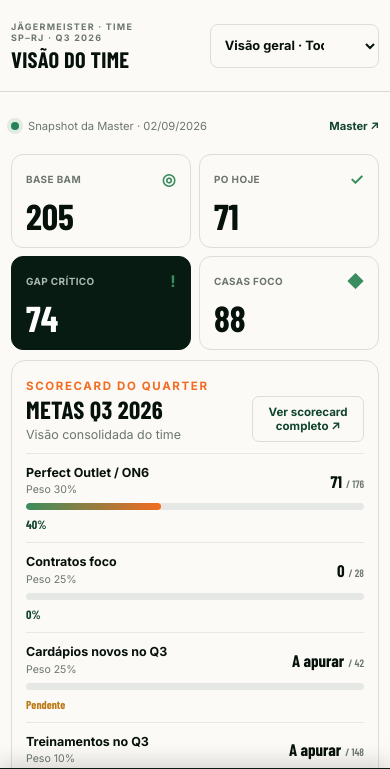
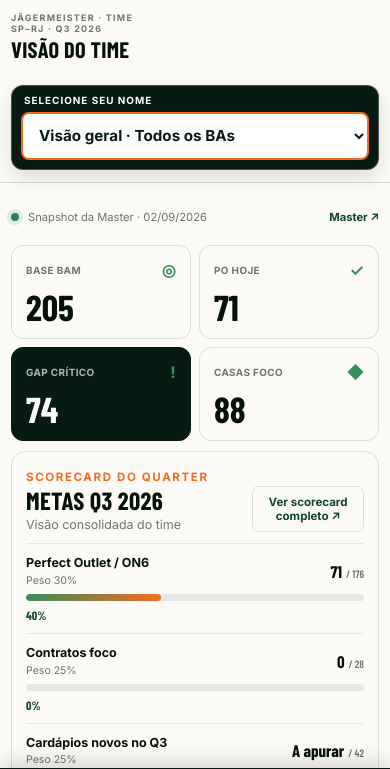
Before and after one commit to Brunopassamonti/ontrade, a plain HTML site: page index.html in a window 390 px wide. Shown: the top 769 px of the page. Drawn offline with nearby package versions, Linux system fonts and the light colour scheme; a web font is replaced by a local one.

Commit message:
Corrige dados dos BAs e destaca seleção de nome

```diff
--- a/styles.css
+++ b/styles.css
@@ -46,10 +46,11 @@
 h1, h2 { font-family: var(--display); text-transform: uppercase; letter-spacing: .012em; }
 h1 { margin-bottom: 0; font-size: clamp(2rem, 3vw, 2.8rem); line-height: .95; }
 h2 { margin-bottom: 0; font-size: clamp(1.7rem, 2.5vw, 2.35rem); line-height: 1; }
-.ba-filter { min-width: 225px; }
-.ba-filter span { display: block; margin-bottom: 6px; color: var(--muted); font-size: .68rem; font-weight: 800; letter-spacing: .14em; }
+.ba-filter { min-width: 280px; padding: 9px 10px 10px; border: 1px solid rgba(255,255,255,.24); border-radius: 12px; background: var(--green-950); box-shadow: 0 8px 20px rgba(0,0,0,.12); }
+.ba-filter span { display: block; margin: 0 0 6px 3px; color: #fff; font-size: .66rem; font-weight: 800; letter-spacing: .1em; }
 select, input { min-height: 44px; border: 1px solid var(--line); border-radius: 8px; background: var(--paper); color: var(--ink); }
-.ba-filter select { width: 100%; padding: 0 38px 0 13px; font-weight: 700; }
+.ba-filter select { width: 100%; min-height: 48px; padding: 0 38px 0 13px; border: 2px solid var(--orange); background-color: #fff; color: var(--green-950); font-size: .95rem; font-weight: 700; cursor: pointer; }
+.ba-filter select:focus-visible { outline: 3px solid rgba(241,90,36,.28); outline-offset: 2px; }
 .view { display: none; padding-top: 26px; animation: enter .18s ease-out; }
 .view.active { display: block; }
 @keyframes enter { from { opacity: 0; transform: translateY(5px); } to { opacity: 1; transform: none; } }
@@ -156,13 +157,13 @@
   body { background: var(--paper); }
   .sidebar { display: none; }
   main { margin-left: 0; padding: 0 14px calc(96px + env(safe-area-inset-bottom)); overflow-x: hidden; }
-  .topbar { position: sticky; top: 0; z-index: 10; min-height: 92px; height: auto; margin: 0 -14px; padding: 14px; background: rgba(251,250,246,.97); backdrop-filter: blur(12px); }
+  .topbar { position: sticky; top: 0; z-index: 10; flex-wrap: wrap; min-height: 142px; height: auto; margin: 0 -14px; padding: 14px; background: rgba(251,250,246,.97); backdrop-filter: blur(12px); }
   .topbar > div { min-width: 0; }
   .topbar .eyebrow { display: block; max-width: 170px; margin-bottom: 5px; font-size: .6rem; line-height: 1.25; }
   h1 { font-size: 1.55rem; overflow-wrap: anywhere; }
-  .ba-filter { min-width: 142px; max-width: 46%; }
-  .ba-filter span { display: none; }
-  .ba-filter select { min-height: 44px; padding-left: 10px; font-size: .8rem; }
+  .ba-filter { width: 100%; min-width: 0; max-width: none; padding: 8px 9px 9px; }
+  .ba-filter span { display: block; font-size: .62rem; }
+  .ba-filter select { min-height: 48px; padding-left: 12px; font-size: .95rem; }
   .view { padding-top: 16px; }
   .snapshot-note { font-size: .7rem; }
   .snapshot-note a { font-size: 0; }
@@ -221,7 +222,7 @@
   .topbar { margin: 0 -11px; padding: 12px 11px; }
   .topbar .eyebrow { max-width: 142px; font-size: .56rem; }
   h1 { font-size: 1.4rem; }
-  .ba-filter { min-width: 132px; }
+  .ba-filter { min-width: 0; }
   .metric-label { letter-spacing: .04em; }
   .metric-foot { display: none; }
   .metric-card { min-height: 94px; }
```
